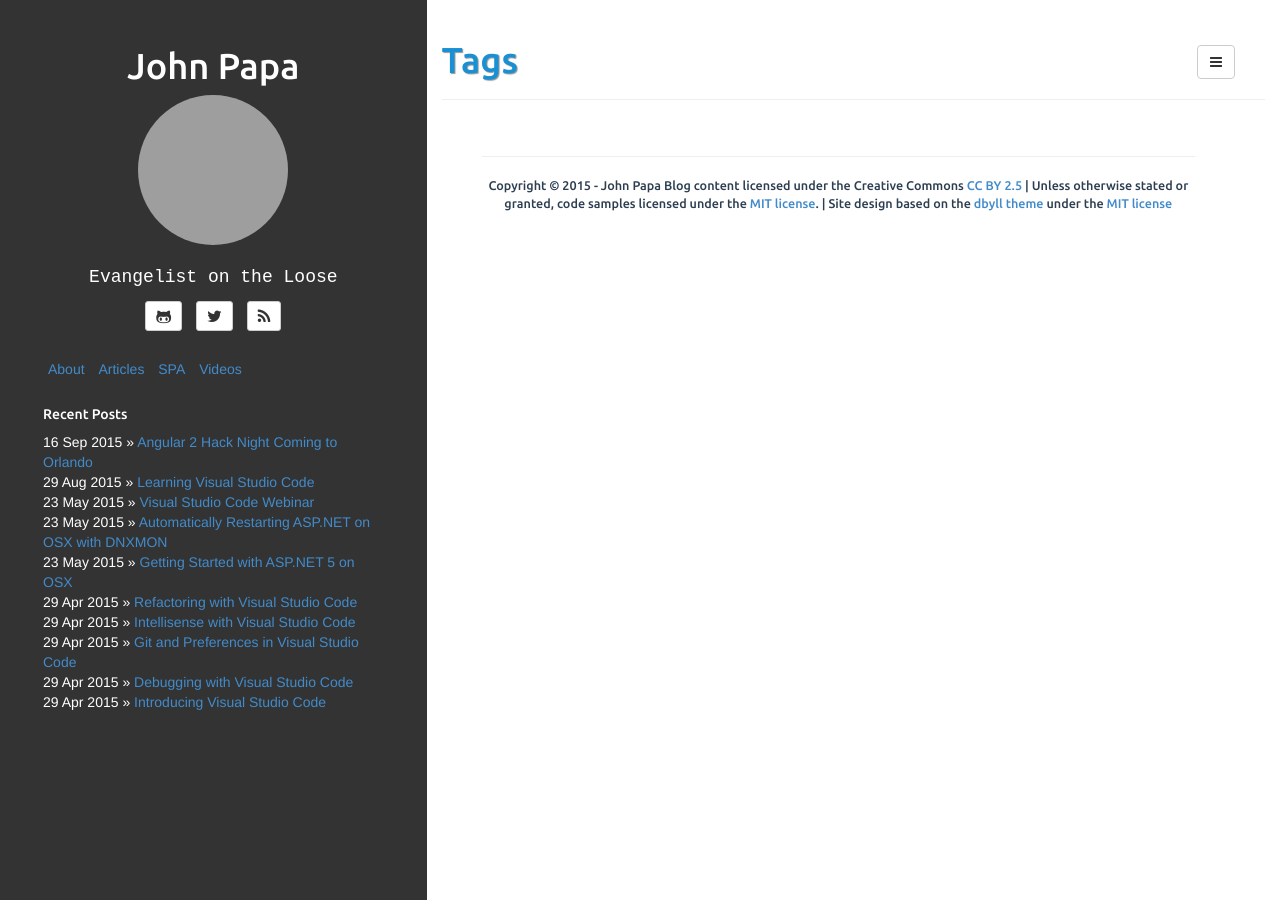
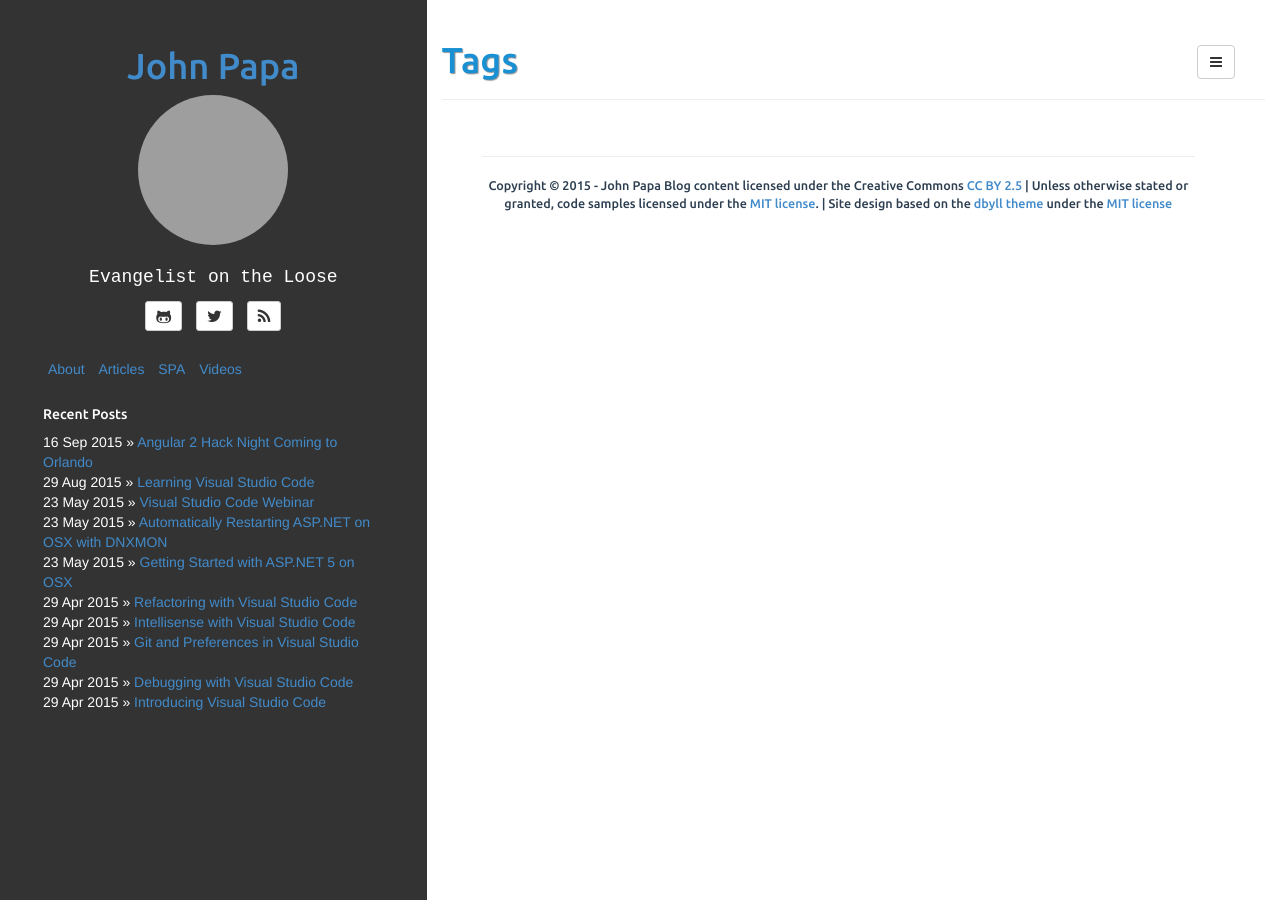
Before and after one commit to sukhdev22/johnpapa.github.io, a Jekyll site: the page built from tags.html, in a window 1280 px wide. Built offline with Jekyll 4.4.1, drawn with Linux system fonts in a browser that asks for light colours; grey boxes are pictures that could not be loaded.

Commit message:
name is a link now

```diff
--- a/_includes/sidebar.html
+++ b/_includes/sidebar.html
@@ -1,7 +1,7 @@
 <!-- sidebar.html -->
 <header class="sidebar-header" role="banner">
-	<h1 class="text-center">John Papa</h1>
 	<a href="{{ site.BASE_PATH }}/">
+		<h1 class="text-center">John Papa</h1>
 		<img src="http://www.gravatar.com/avatar/{{site.author.email_md5}}?s=150" class="img-circle" />
 	</a>
 	<h3 class="title">
```
